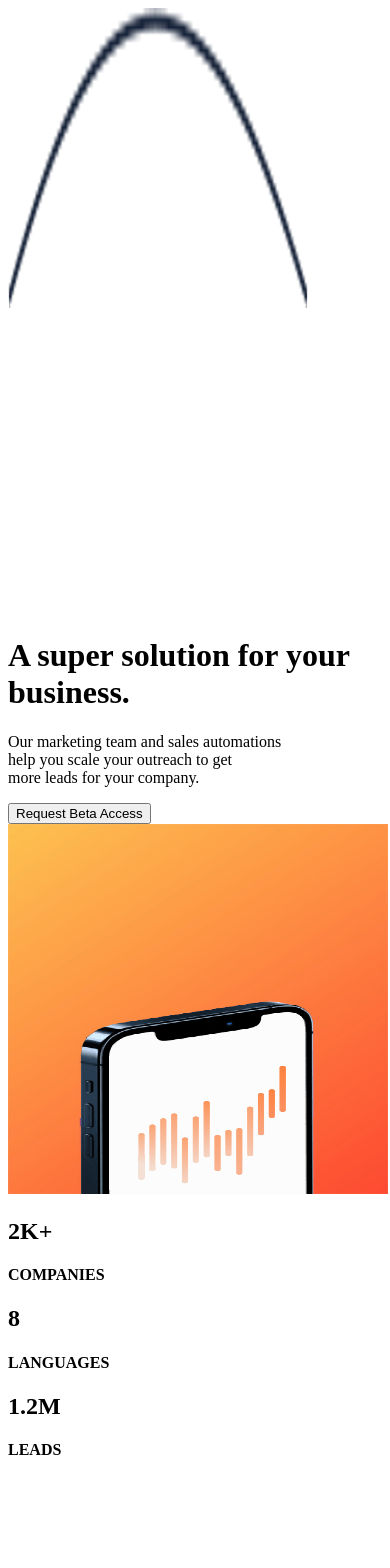
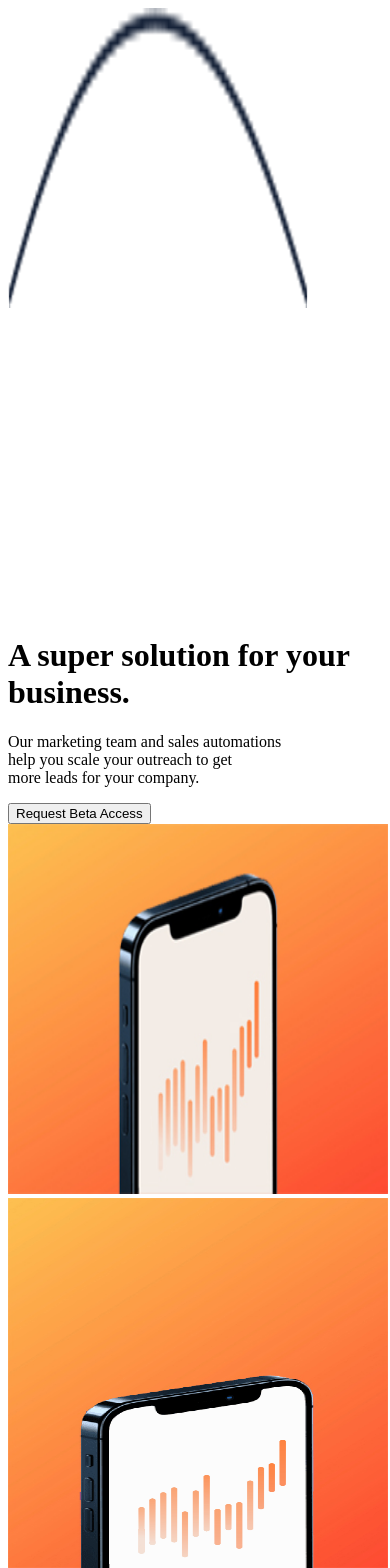
Before and after one commit to johncanero/lead-landing-page, a Next.js app: page / in a window 390 px wide. Shown: the top 1568 px of the page. Before the commit the page ends 1480 px from the top, so only its background shows below. Built offline with nearby package versions, Linux system fonts and the light colour scheme.

Commit message:
Mobile Responsive

```diff
--- a/sections/Hero.tsx
+++ b/sections/Hero.tsx
@@ -4,20 +4,20 @@ import Image from 'next/image'
 const Hero = () => {
   return (
     <div>
-      <div className='mt-10 mb-20 md:flex md:flex-wrap'>
+      <div className='flex-col mt-10 mb-20 md:flex md:flex-wrap lg:flex-row'>
 
         {/* Column 1 */}
-        <div className='flex'>
+        <div className='md:flex'>
           {/* Column 1.1 */}
           <div className='relative'>
-            <div className='absolute mt-14'>
-              {/* Light Curve Line */}
+            <div className='mt-10 md:absolute md:mt-14'>
+              {/* Dark Curve Line */}
               <Image
                 src="/images/hero/patternCurveLine.png"
                 width={300}
                 height={300}
-                alt="orangeLead Portrait"
-                className="dark:hidden rounded-xl ml-80"
+                alt="orangeLead Curve"
+                className="w-40 ml-40 md:w-72 dark:hidden rounded-xl md:ml-80"
               />
 
               {/* Light Curve Line */}
@@ -25,45 +25,57 @@ const Hero = () => {
                 src="/images/hero/patternCurveLineWhite.png"
                 width={300}
                 height={300}
-                alt="orangeLead Portrait"
-                className="hidden dark:block rounded-xl ml-80"
+                alt="orangeLead Curve"
+                className="hidden w-40 ml-40 md:w-72 dark:block rounded-xl md:ml-80"
               />
 
-              <h1 className='max-w-2xl mt-1 font-medium text-7xl font-Montserrat'>A <span className='font-extrabold'>super solution</span> for your <span className='font-extrabold'>business.</span></h1>
+              <h1 className='max-w-2xl text-4xl font-medium md:mt-1 md:text-7xl font-Montserrat dark:shadow-sm md:text-left'>A <span className='font-extrabold'>super solution</span> for your <span className='font-extrabold'>business.</span></h1>
 
-              <p className='max-w-sm font-medium tracking-wider mt-14 font-Montserrat text-neutral-700 dark:text-neutral-500'>Our marketing team and sales automations <br></br>help you scale your outreach to get <br></br> more leads for your company.</p>
+              <p className='font-medium tracking-wider w-96 md:max-w-sm mt-7 md:mt-14 font-Montserrat text-neutral-700 dark:text-neutral-500'>Our marketing team and sales automations <br></br>help you scale your outreach to get <br></br> more leads for your company.</p>
 
-              <button className="px-6 py-3 mt-16 mr-4 font-semibold text-white bg-transparent bg-orange-500 rounded hover:bg-orange-400 hover:text-black font-Montserrat">
+              <button className="px-6 py-3 mr-4 font-semibold text-white bg-transparent bg-orange-500 rounded mt-9 md:mt-16 hover:bg-orange-400 hover:text-black font-Montserrat">
                 Request Beta Access
               </button>
             </div>
 
             <div className='md:ml-56 lg:ml-96'>
+              {/* Mobile */}
+              <Image
+                src="/images/hero/orangeLeadLandscape.jpg"
+                width={380}
+                height={370}
+                alt="orangeLead Landscape"
+                className="block mt-12 md:hidden rounded-xl"
+              />
+              {/* Tablet and Desktop */}
               <Image
                 src="/images/hero/orangeLeadPortrait2.jpg"
                 width={380}
                 height={370}
                 alt="orangeLead Portrait"
-                className="ml-20 rounded-xl"
+                className="hidden md:ml-20 rounded-xl md:block"
               />
+
             </div>
+
           </div>
         </div>
 
         {/* Column 2 */}
-        <div className='md:mt-24 lg:mt-32 md:gap-20 md:text-center md:flex lg:flex-col ml-28 font-Poppins'>
 
-          <div>
+        <div className='relative justify-center text-center mt-14 lg:mt-0 md:gap-20 md:flex lg:flex-col lg:ml-28 font-Poppins'>
+
+          <div className='mt-9 md:mt-0'>
             <h2 className='text-5xl font-bold '>2K+</h2>
             <h4 className='mt-1 font-medium text-neutral-500'>COMPANIES</h4>
           </div>
 
-          <div>
+          <div className='mt-9 md:mt-0'>
             <h2 className='text-5xl font-bold '>8</h2>
             <h4 className='mt-1 font-medium text-neutral-500'>LANGUAGES</h4>
           </div>
 
-          <div>
+          <div className='mt-9 md:mt-0'>
             <h2 className='text-5xl font-bold '>1.2M</h2>
             <h4 className='mt-1 font-medium text-neutral-500'>LEADS</h4>
           </div>
--- a/sections/MenuDropdown.tsx
+++ b/sections/MenuDropdown.tsx
@@ -62,7 +62,7 @@ const MenuDropdown = () => {
   return (
     // Mobile Visibility
     <div className="">
-      <div className="flex justify-between mx-2 mt-4 text-right md:mt-6 lg:hidden top-16 md:w-full md:mx-2">
+      <div className="flex justify-between mt-4 text-right md:mt-6 lg:hidden top-16 md:w-full md:mx-2">
         <div>
           {/* Image */}
           <Link rel="noopener noreferrer" href="/">
--- a/styles/globals.css
+++ b/styles/globals.css
@@ -6,7 +6,7 @@
 /* Layer Base */
 @layer base {
     body {
-        @apply mx-auto sm:max-w-sm md:max-w-2xl lg:max-w-6xl;
+        @apply px-4 mx-auto md:px-0 sm:max-w-sm md:max-w-2xl lg:max-w-6xl;
         @apply dark:bg-neutral-800 dark:text-gray-100   text-gray-900
     }
 }
```
